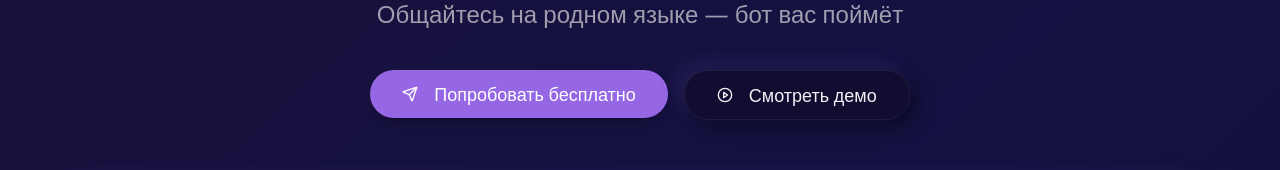
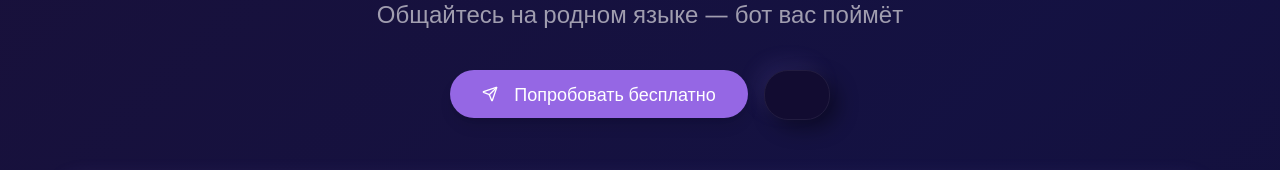
Before and after one commit to pr-poehali-dev/telegram-bot-multifunction-site, a React (Vite) app: page / in a window 1280 px wide. Shown: the part 262-432 px from the top of the page. Built offline with nearby package versions, Linux system fonts and the light colour scheme.

Commit message:
Обновление 1 компонентов

```diff
--- a/src/pages/Index.tsx
+++ b/src/pages/Index.tsx
@@ -103,10 +103,7 @@ const Index = () => {
                 <Icon name="Send" size={20} className="mr-2" />
                 Попробовать бесплатно
               </Button>
-              <Button size="lg" variant="outline" className="neomorph text-lg px-8 py-6 rounded-3xl">
-                <Icon name="PlayCircle" size={20} className="mr-2" />
-                Смотреть демо
-              </Button>
+              <Button size="lg" variant="outline" className="neomorph text-lg px-8 py-6 rounded-3xl"></Button>
             </div>
           </div>
 
```
